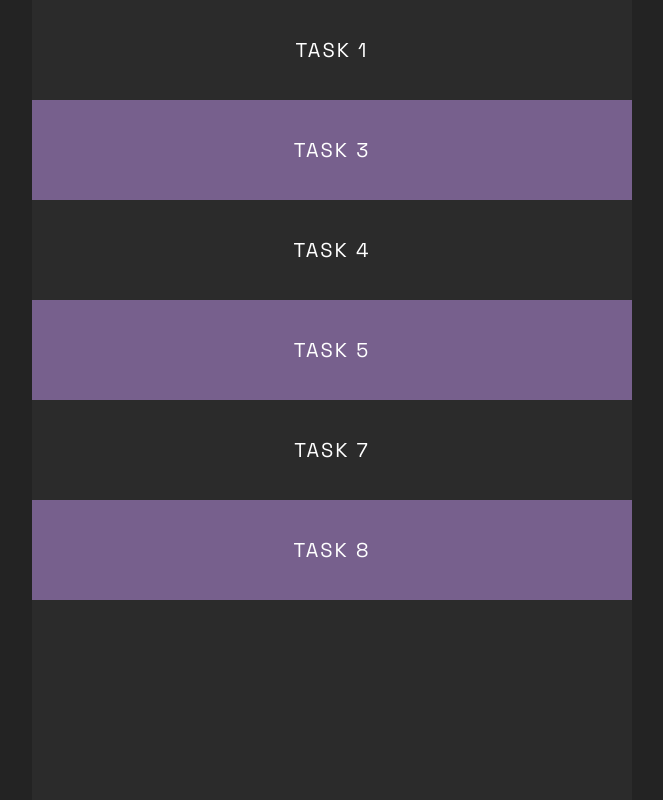
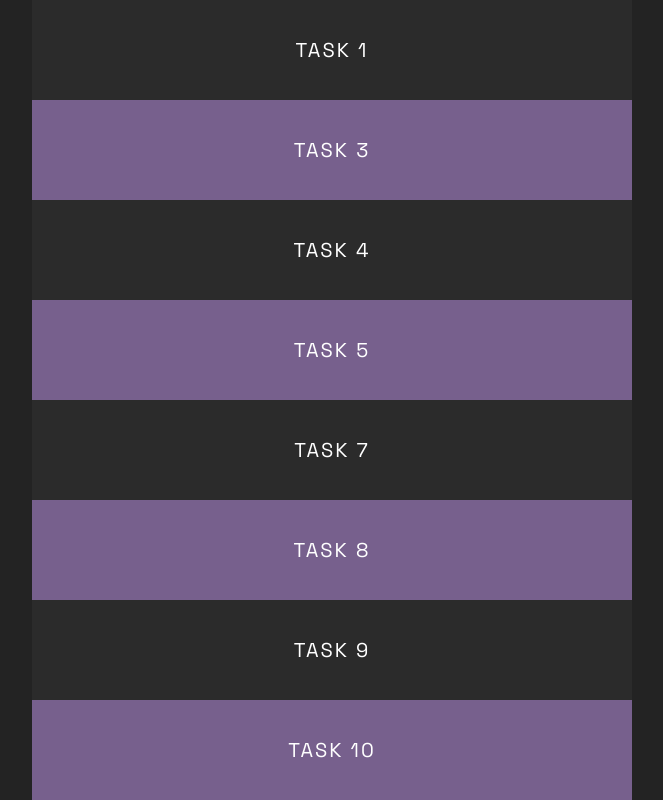
Before and after one commit to TyomaMotok/newone, a plain HTML site: page html/seven.html in a window 1280 px wide. Shown: the whole page, without its empty margins (308-971 px from the left). Drawn offline with Linux system fonts and the light colour scheme.

Commit message:
seven.html

```diff
--- a/html/seven.html
+++ b/html/seven.html
@@ -23,6 +23,8 @@
     <a href="tasks-lesson-seven/five.html" class="task">Task 5</a>
     <a href="tasks-lesson-seven/seven.html" class="task">Task 7</a>
     <a href="tasks-lesson-seven/eight.html" class="task">Task 8</a>
+    <a href="tasks-lesson-seven/nine.html" class="task">Task 9</a>
+    <a href="tasks-lesson-seven/ten.html" class="task">Task 10</a>
 </div>
 <script>
     let tasks = document.querySelector('.tasks');
```
